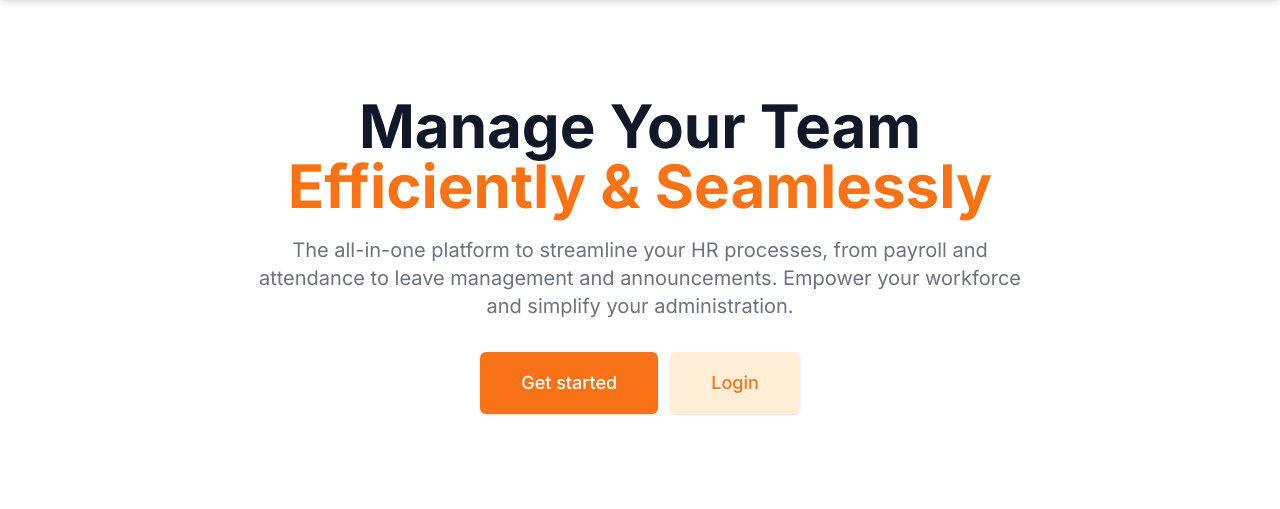
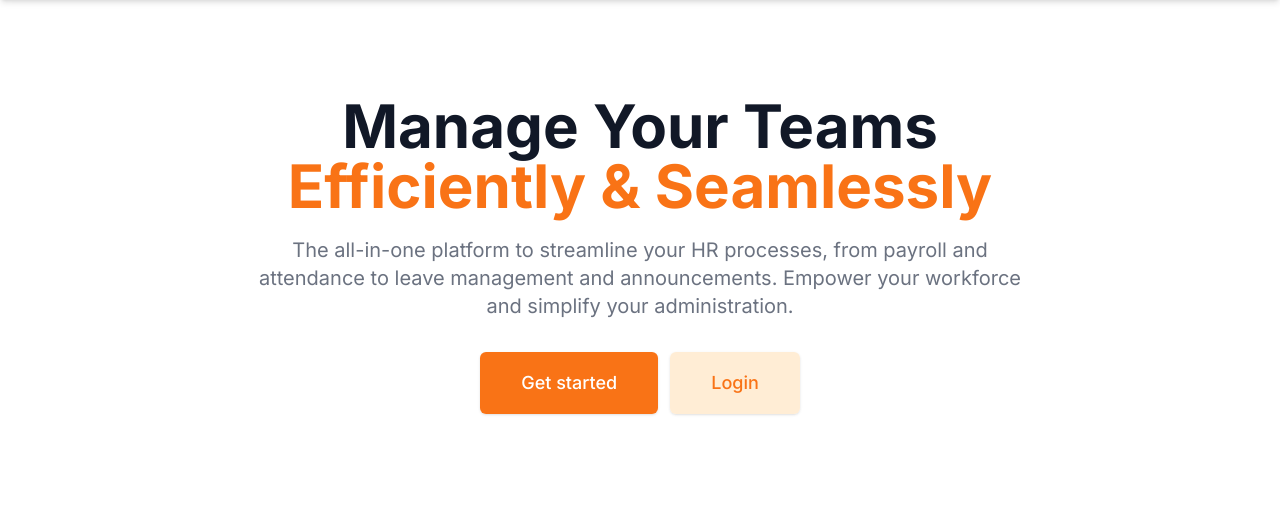
Before and after one commit to sachingeekonomy/human-resource-management, a Django app: page / in a window 1280 px wide. Shown: the part 80-589 px from the top of the page. Run offline with Django 5.2, Linux system fonts and the light colour scheme; some libraries are stand-ins or nearby versions.

Commit message:
Update home.html to correct team management title from "Manage Your Team" to "Manage Your Teams" for improved clarity.

```diff
--- a/templates/home.html
+++ b/templates/home.html
@@ -8,7 +8,7 @@
     <div class="max-w-7xl mx-auto py-16 px-4 sm:py-24 sm:px-6 lg:px-8">
         <div class="text-center">
             <h1 class="text-4xl font-extrabold text-gray-900 sm:text-5xl md:text-6xl">
-                <span class="block">Manage Your Team</span>
+                <span class="block">Manage Your Teams</span>
                 <span class="block text-orange-500">Efficiently & Seamlessly</span>
             </h1>
             <p class="mt-3 max-w-md mx-auto text-lg text-gray-500 sm:text-xl md:mt-5 md:max-w-3xl">
```
